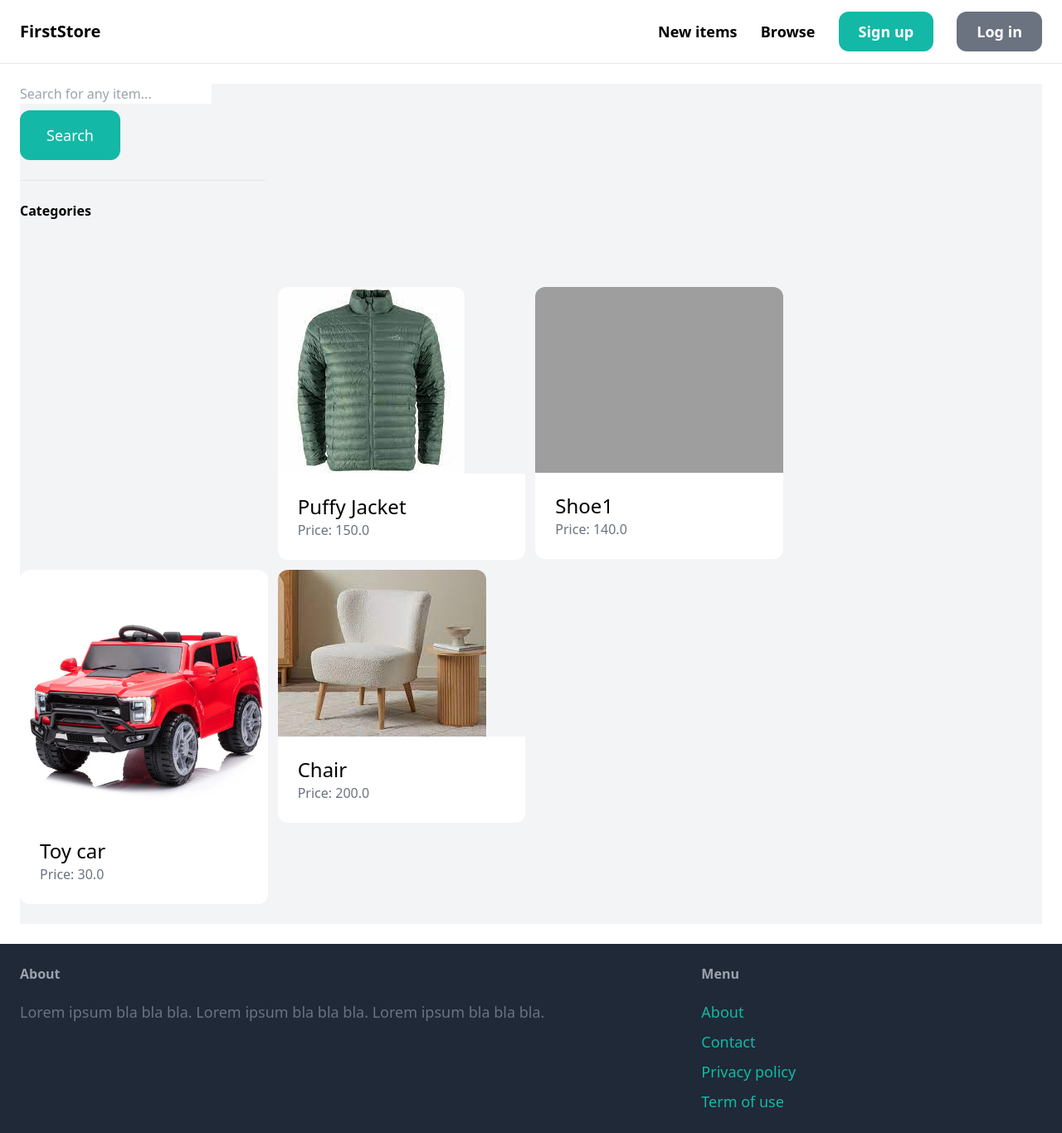
After one commit to Dadcode-lab/onlinestore-market, a Django app: page /items/ in a window 1280 px wide. The commit adds this page. Shown: the whole page at 83% size. Run offline with Django 4.2, Linux system fonts and the light colour scheme; data comes from the database, SQL or seed files in the repository; some libraries are stand-ins or nearby versions; grey boxes are pictures that could not be loaded.

Commit message:
new updates on search bar

```diff
--- a/core/templates/core/base.html
+++ b/core/templates/core/base.html
@@ -16,7 +16,7 @@
 
             <div class="space-x-6">
                 <a href="{% url 'item:new' %}" class="text-lg font-semibold hover:text-gray-500">New items</a>
-                <a href="#" class="text-lg font-semibold hover:text-gray-500">Browse</a>
+                <a href="{% url 'item:items' %}" class="text-lg font-semibold hover:text-gray-500">Browse</a>
 
                 {% if request.user.is_authenticated %}
                     <a href="#" class="px-6 py-3 text-lg font-semibold bg-teal-500 text-white rounded-xl hover:bg-teal-700">Inbox</a>
--- /dev/null
+++ b/item/templates/item/items.html
@@ -0,0 +1,46 @@
+{% extends 'core/base.html' %}
+
+{% block title %}Items{% endblock %}
+
+{% block content %}
+    <div class="pb-6 grid grid-cols-4 gap-4 bg-gray-100">
+        <div class="col-span-1">
+            <form method="get" action="{% url 'item:items' %}">
+                <input name="query" clas="w-full py-6 px-9 border rounded-xl" type="text" value="{{ query }}" placeholder="Search for any item...">
+
+                <button class="mt-2 py-4 px-8 text-lg bg-teal-500 text-white rounded-xl">Search</button>
+            </form>
+
+            <hr class="my-6">
+
+            <p class="font-semibold">Categories</p>
+
+            <ul>
+                {% for category in categories %}
+                    <li class="py-2 px-2 rounded-xl">
+                        <a href="{% url 'item:items' %}"
+                    </li>
+                {% endfor %}
+            </ul>
+        </div>
+
+        <div class="col-span-3">
+            <div class="grid grid-cols-3 gap-3">
+                {% for item in items %}
+                   <div>
+                        <a href="{% url 'item:detail' item.id %}">
+                            <div>
+                                <img src="{{ item.image.url }}" class="rounded-t-xl">
+                            </div>
+
+                            <div class="p-6 bg-white rounded-b-xl">
+                                <h2 class="text-2xl">{{ item.name }}</h2>
+                                <p class="text-gray-500">Price: {{ item.price }}</p>
+                            </div>
+                        </a>
+                   </div>
+                {% endfor %}
+            </div>
+        </div>
+    </div>
+{% endblock %}
--- a/item/urls.py
+++ b/item/urls.py
@@ -5,6 +5,7 @@ from . import views
 app_name = 'item'
 
 urlpatterns = [
+    path('', views.items, name='items'),
     path('new/', views.new, name='new'),
     path('<int:pk>/', views.detail, name='detail'),
     path('<int:pk>/delete/', views.delete, name='delete'),
--- a/item/views.py
+++ b/item/views.py
@@ -1,8 +1,23 @@
 from django.contrib.auth.decorators import login_required
+from django.db.models import Q
 from django.shortcuts import render, get_object_or_404, redirect
 
 from .forms import NewItemForm, EditItemForm
-from .models import Item
+from .models import Category, Item
+
+def items(request):
+    query = request.GET.get('query', '')
+    categories = Category.objects.all()
+    items = Item.objects.filter(is_sold=False)
+
+    if query:
+        items = items.filter(Q(name__icontains=query) | Q(description__icontains=query))
+
+    return render(request, 'item/items.html', {
+        'items': items,
+        'query': query,
+        'categories': categories,
+    })
 
 def detail(request, pk):
     item = get_object_or_404(Item, pk=pk)
```
